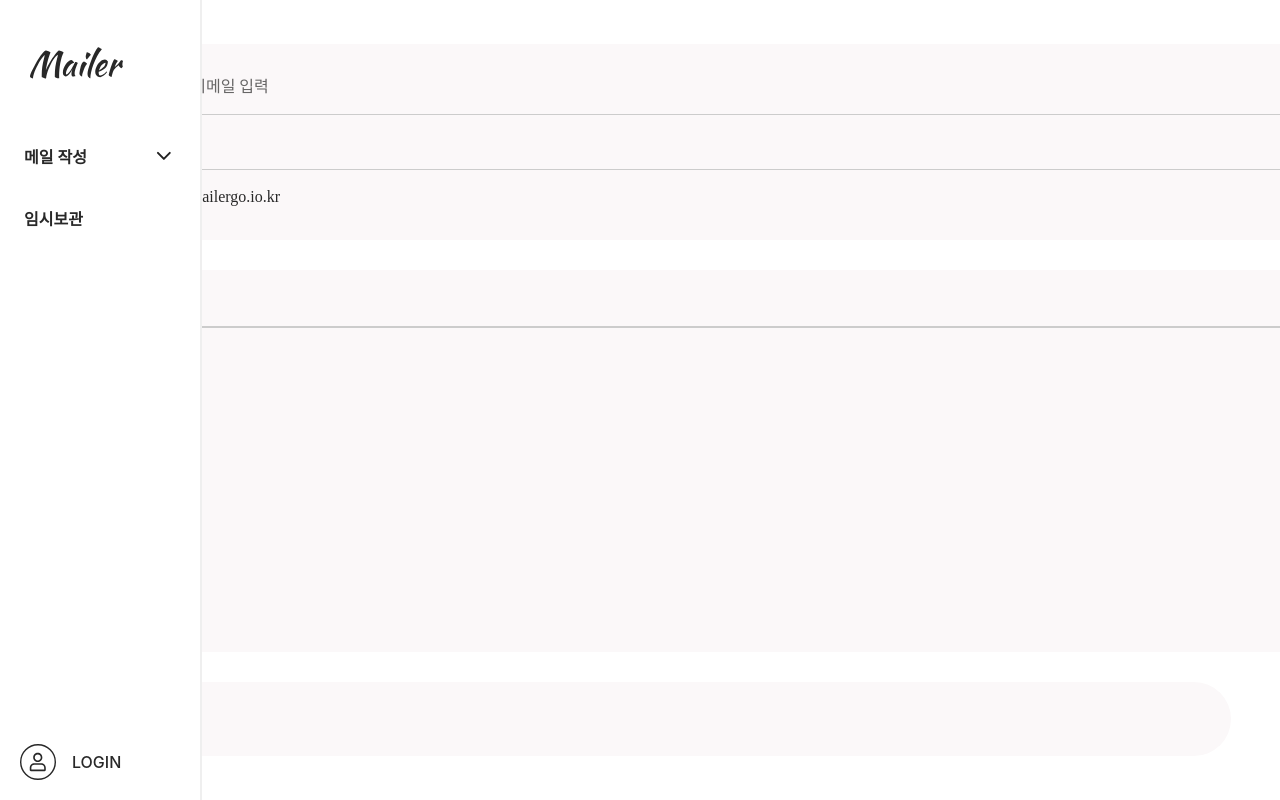
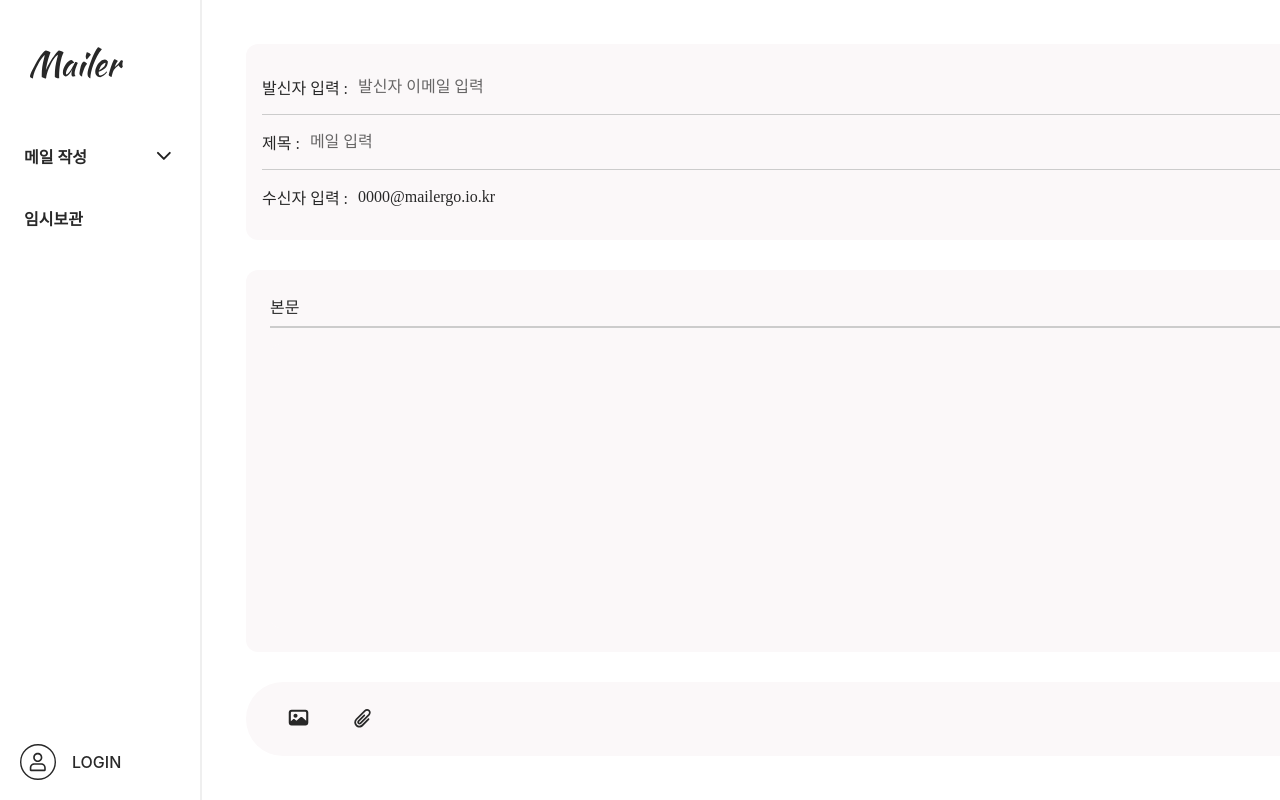
Before and after one commit to Team-G25/frontend, a React (Vite) app: page /mailManually in a window 1280 px wide. Shown: the top 800 px of the page. Built offline with nearby package versions, Linux system fonts and the light colour scheme; no server answers; a web font is replaced by a local one.

Commit message:
[design] 작성 페이지 크기 조정.

```diff
--- a/src/pages/mailManually/components/common/manualEditor/manualEditorComp.jsx
+++ b/src/pages/mailManually/components/common/manualEditor/manualEditorComp.jsx
@@ -168,7 +168,7 @@ const MailEditor = () => {
             </MainArea>
             <BottomArea>
                 <BottomLeft>
-                    <FileInput width="1200px" onFileSelect={setAttachments} />
+                    <FileInput width="1300px" onFileSelect={setAttachments} />
                 </BottomLeft>
                 <BottomRight>
                     <SubmitBtn onSave={handleSave} onSend={openModal} />
--- a/src/pages/mailManually/index.style.js
+++ b/src/pages/mailManually/index.style.js
@@ -14,10 +14,10 @@ export const MainContent = styled.div`
   display: flex;
   flex: 1;
   flex-direction: column;
-  align-items: center;
   width: 100%;
   height: 100vh;
   padding: 20px;
   overflow-y: auto;
   border-left: 2px solid ${theme.colors.gray1};
+  margin: 0 auto;
 `;
```
